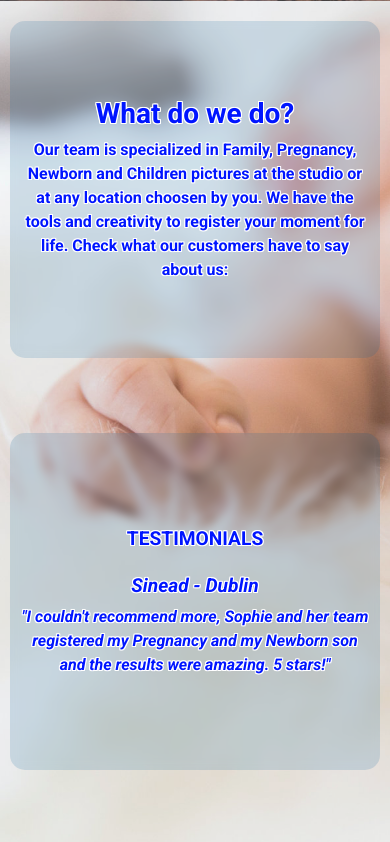
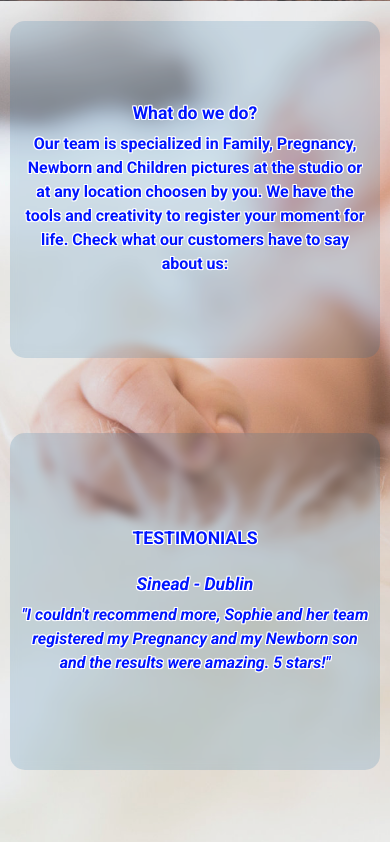
Before and after one commit to fabiodearaujo/sophie-photography-mp4, a Django app: page / in a window 390 px wide. Shown: the part 843-1685 px from the top of the page. Run offline with Django 3.2, Linux system fonts and the light colour scheme; parts of the project's set-up code (start-up, migrations or seed data) failed here and were passed over; some libraries are stand-ins or nearby versions.

Commit message:
fixed About and Pakages session from main page as it was too big on iPhones

```diff
--- a/static/css/base.css
+++ b/static/css/base.css
@@ -739,6 +739,11 @@ footer {
         padding: 0 10px 0 10px !important;
     }
 
+    .about-main h3 {
+        font-size:1.1em;
+        padding: 0;
+    }
+
     .about-testimonial {
         width: 95%;
         height: 40% !important;
@@ -751,16 +756,16 @@ footer {
     }
 
     .about-testimonial h2 {
-        font-size:1.2em;
+        font-size:1.1em;
         padding: 0;
     }
 
     .about-testimonial h3 {
-        font-size:1.2em;
+        font-size:1.1em;
         padding: 0;
     }
 
-    #packages p {
+    #packages h1 {
         font-size: 2.5em;
         font-weight: bold;
     }
```
